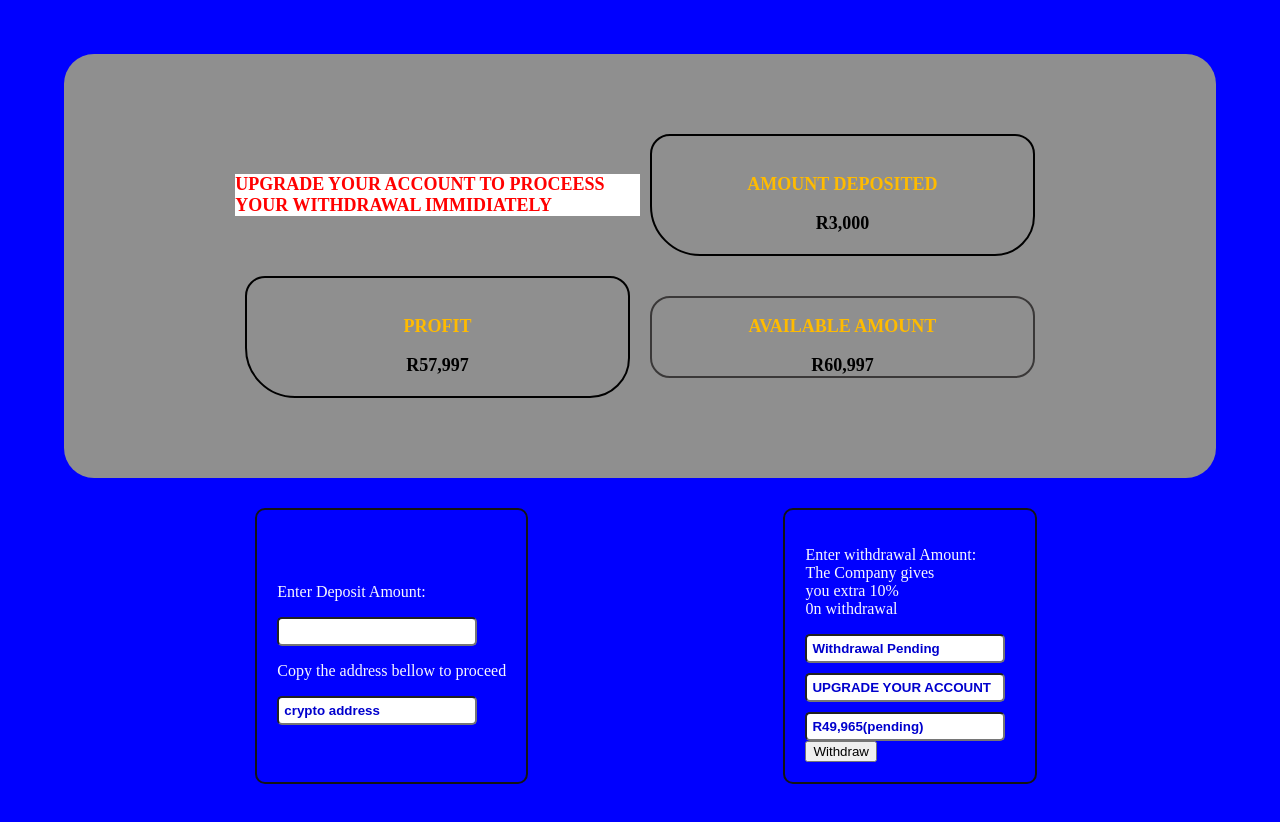
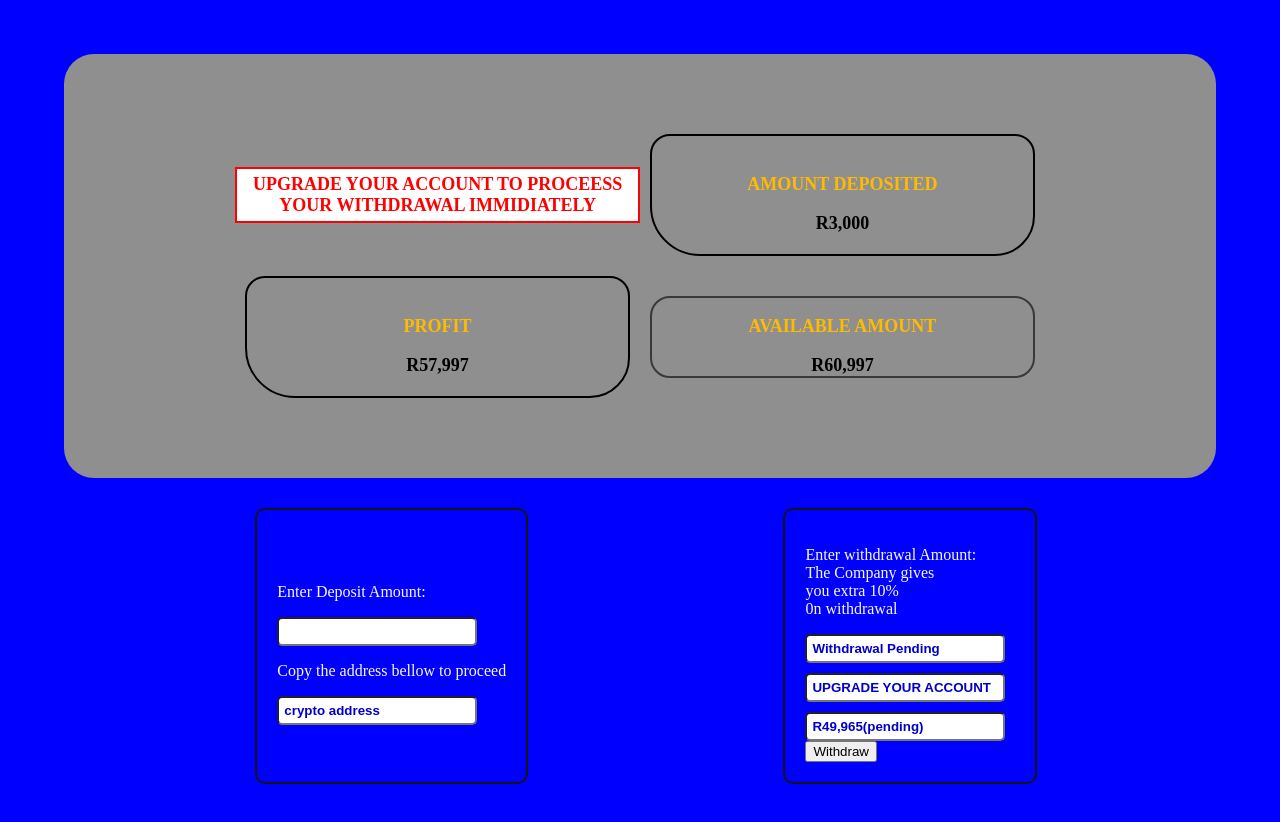
Before and after one commit to oficialbinary/TRADE, a plain HTML site: page pay.html in a window 1280 px wide. Shown: the part 88-910 px from the top of the page. Drawn offline with nearby package versions, Linux system fonts and the light colour scheme.

Commit message:
Update trade.css

```diff
--- a/trade.css
+++ b/trade.css
@@ -628,6 +628,10 @@ width:170px;
   font-size: 18px;
   font-weight: bold;
   background-color: white;
+  padding: 5px;
+  border: 2px solid red;
+  boder-radius: 15px;
+  text-align: center;
 }
 
 .no-go{
```
